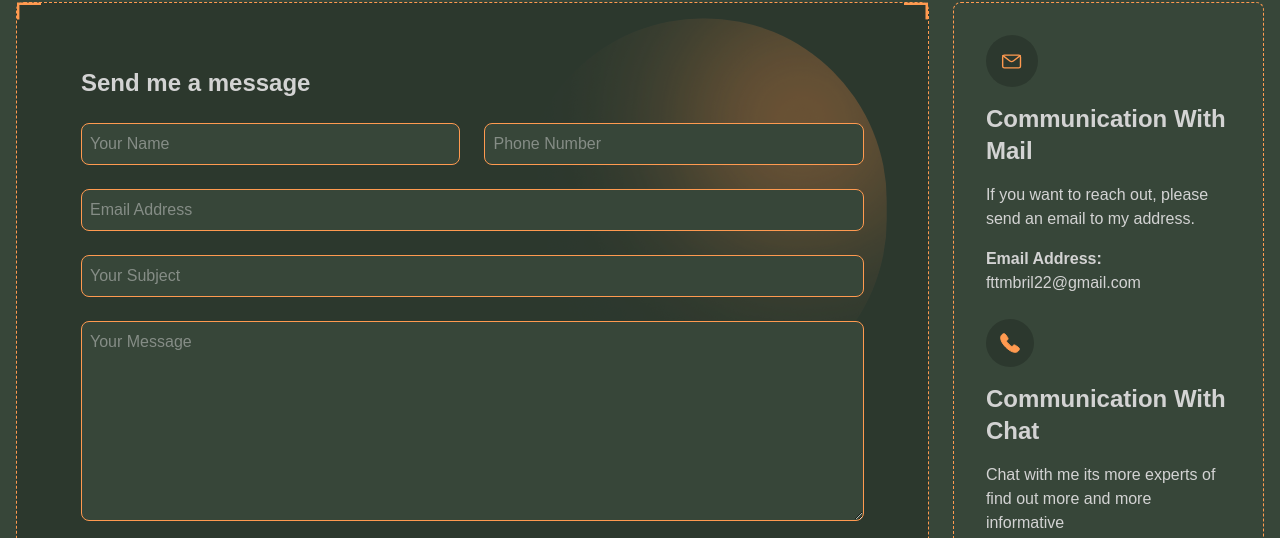
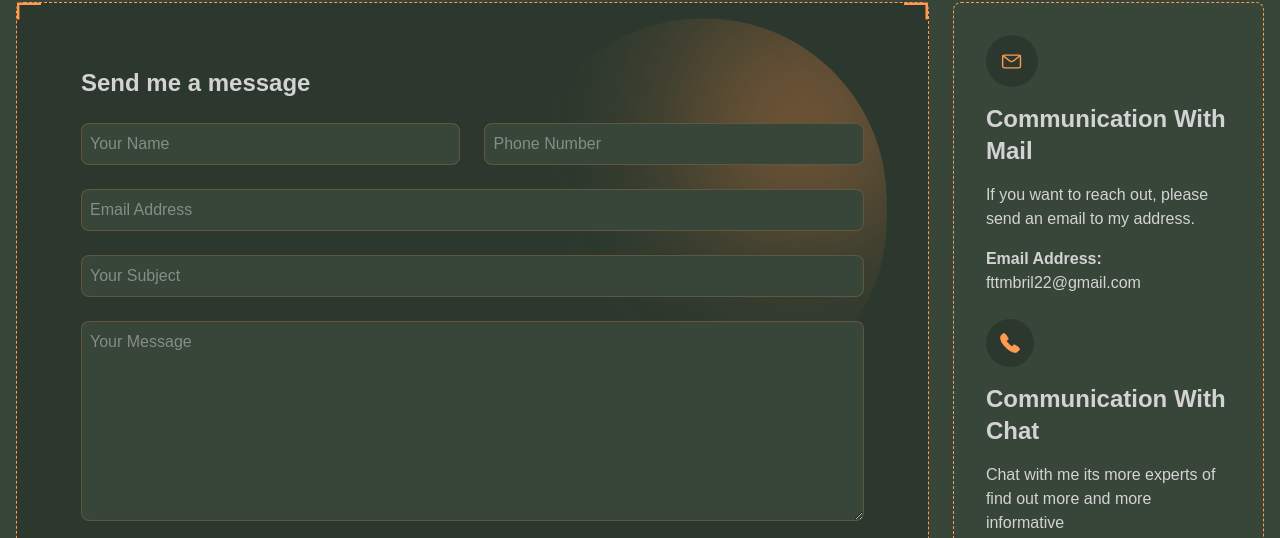
Before and after one commit to Bril22/bril-projects, a Next.js app: page /contact in a window 1280 px wide. Shown: the part 414-952 px from the top of the page. Built offline with nearby package versions, Linux system fonts and the light colour scheme; no server answers.

Commit message:
change outline form

```diff
--- a/src/component/ui/contact-form.tsx
+++ b/src/component/ui/contact-form.tsx
@@ -63,12 +63,12 @@ export default function ContactForm() {
             <form onSubmit={handleSubmit} className="rounded-lg relative w-full p-8 md:p-16 border border-dashed border-sixth flex flex-col gap-6 bg-black/20">
                 <p className="font-semibold text-xl md:text-2xl">Send me a message</p>
                 <div className="grid grid-cols-1 md:grid-cols-2 gap-6">
-                    <input type="text" name="firstName" placeholder="Your Name" value={formData.firstName} onChange={handleChange} required className="w-full p-2 border border-sixth bg-fourth rounded-lg" />
-                    <input type="text" name="phoneNumber" placeholder="Phone Number" value={formData.phoneNumber} onChange={handleChange} required className="w-full p-2 border border-sixth bg-fourth rounded-lg" />
+                    <input type="text" name="firstName" placeholder="Your Name" value={formData.firstName} onChange={handleChange} required className="w-full p-2 border border-sixth/20 bg-fourth rounded-lg focus:outline-sixth" />
+                    <input type="text" name="phoneNumber" placeholder="Phone Number" value={formData.phoneNumber} onChange={handleChange} required className="w-full p-2 border border-sixth/20 bg-fourth rounded-lg focus:outline-sixth" />
                 </div>
-                <input type="email" name="email" value={formData.email} placeholder="Email Address" onChange={handleChange} required className="w-full p-2 border border-sixth bg-fourth rounded-lg" />
-                <input type="text" name="subject" value={formData.subject} placeholder="Your Subject" onChange={handleChange} required className="w-full p-2 border border-sixth bg-fourth rounded-lg" />
-                <textarea name="message" value={formData.message} placeholder="Your Message" onChange={handleChange} required className="w-full p-2 border border-sixth bg-fourth rounded-lg h-[200px]" />
+                <input type="email" name="email" value={formData.email} placeholder="Email Address" onChange={handleChange} required className="w-full p-2 border border-sixth/20 bg-fourth rounded-lg focus:outline-sixth" />
+                <input type="text" name="subject" value={formData.subject} placeholder="Your Subject" onChange={handleChange} required className="w-full p-2 border border-sixth/20 bg-fourth rounded-lg focus:outline-sixth" />
+                <textarea name="message" value={formData.message} placeholder="Your Message" onChange={handleChange} required className="w-full p-2 border border-sixth/20 bg-fourth rounded-lg h-[200px] focus:outline-sixth" />
                 <ReCAPTCHA
                     sitekey={process.env.NEXT_PUBLIC_RECAPTCHA_SITE_KEY!}
                     onChange={setCaptchaToken}
```
